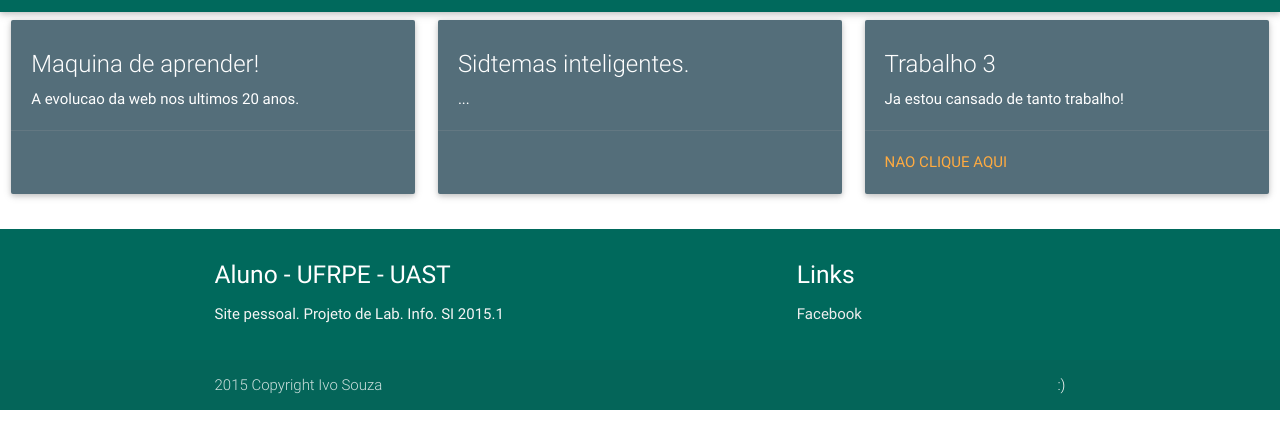
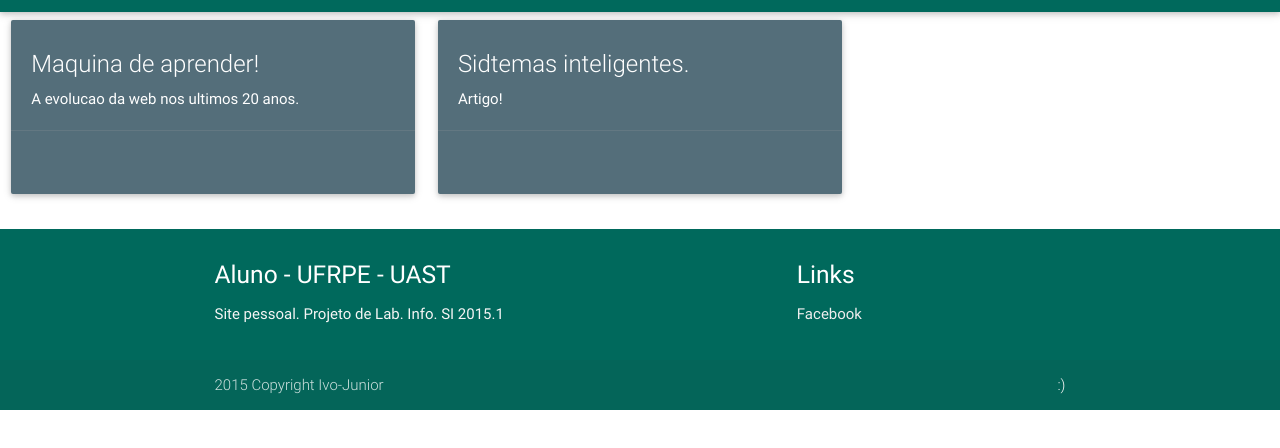
Before and after one commit to ivo-junior/ivo-junior.github.io, a plain HTML site: page index.html in a window 1280 px wide. Shown: the part 52-500 px from the top of the page. Drawn offline with nearby package versions, Linux system fonts and the light colour scheme.

Commit message:
inteligencia

```diff
--- a/index.html
+++ b/index.html
@@ -40,25 +40,14 @@
           <div class="card blue-grey darken-1">
             <div class="card-content white-text">
               <span class="card-title">Sidtemas inteligentes.</span>
-              <p>...</p>
+              <p>Artigo!</p>
             </div>
             <div class="card-action">
-            <a href=""></a>
+            <a href="https://github.com/ivo-junior/ivo-junior.github.io/blob/master/Sistemas%20inteligentes.pdf"></a>
             </div>
           </div>
         </div>
 
-             <div class="col s6 m4"> <!-- Bloco 3-->
-          <div class="card blue-grey darken-1">
-            <div class="card-content white-text">
-              <span class="card-title">Trabalho 3</span>
-              <p>Ja estou cansado de tanto trabalho!</p>
-            </div>
-            <div class="card-action">
-              <a href="http://bp0.blogger.com/_kZsjCWrmogM/R8X-vGu92QI/AAAAAAAAABw/6o2QY4KvS0U/s1600-h/homer+jo%C3%83%C2%A3o+teimoso.jpg">Nao clique aqui</a>
-            </div>
-          </div>
-        </div>
       </div> <!--Fecha a div class="row"> -->
         </main>
 
@@ -85,7 +74,7 @@
           </div>
           <div class="footer-copyright">
             <div class="container">
-                2015 Copyright Ivo Souza<a class="grey-text text-lighten-4 right" href="#!"> :) </a>
+                2015 Copyright Ivo-Junior<a class="grey-text text-lighten-4 right" href="#!"> :) </a>
             </div>
           </div>
         </footer>
```
